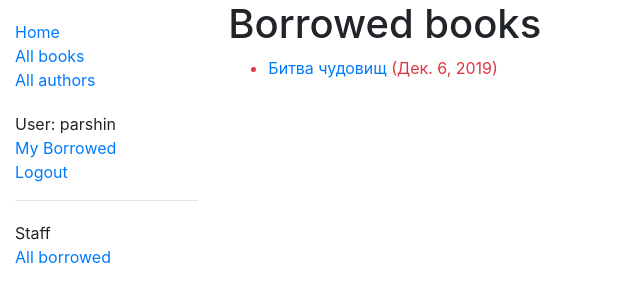
After one commit to parshin/dev.mozilla.library, a Django app: page /catalog/mybooks/ in a window 1280 px wide. The commit adds this page. Shown: the top 302 px of the page, without its empty margins (0-640 px from the left). Run offline with Django 3.2, Linux system fonts and the light colour scheme; a user stored in the database is signed in; data comes from the database, SQL or seed files in the repository; both versions use the stored data as it was after the commit; some libraries are stand-ins or nearby versions.

Commit message:
part 8 self work

```diff
--- a/catalog/models.py
+++ b/catalog/models.py
@@ -84,6 +84,7 @@ class BookInstance(models.Model):
 
     class Meta:
         ordering = ['due_back']
+        permissions = (("can_mark_returned", "Set book as returned"),)
 
     def __str__(self):
         """String for representing the Model object."""
--- a/catalog/templates/base_generic.html
+++ b/catalog/templates/base_generic.html
@@ -4,7 +4,10 @@
     {% block title %}<title>Local Library</title>{% endblock %}
     <meta charset="utf-8">
     <meta name="viewport" content="width=device-width, initial-scale=1">
-  <link rel="stylesheet" href="https://stackpath.bootstrapcdn.com/bootstrap/4.1.3/css/bootstrap.min.css" integrity="sha384-MCw98/SFnGE8fJT3GXwEOngsV7Zt27NXFoaoApmYm81iuXoPkFOJwJ8ERdknLPMO" crossorigin="anonymous">
+    <link rel="stylesheet"
+          href="https://stackpath.bootstrapcdn.com/bootstrap/4.1.3/css/bootstrap.min.css"
+          integrity="sha384-MCw98/SFnGE8fJT3GXwEOngsV7Zt27NXFoaoApmYm81iuXoPkFOJwJ8ERdknLPMO"
+          crossorigin="anonymous">
     <!-- Add additional CSS in static file -->
     {% load static %}
     <link rel="stylesheet" href="{% static 'css/styles.css' %}">
@@ -18,13 +21,24 @@
                 <li><a href="{% url 'index' %}">Home</a></li>
                 <li><a href="{% url 'books' %}">All books</a></li>
                 <li><a href="{% url 'authors' %}">All authors</a></li>
+                <ul class="sidebar-nav">
                     {% if user.is_authenticated %}
                         <li>User: {{ user.get_username }}</li>
+                        <li><a href="{% url 'my-borrowed' %}">My Borrowed</a></li>
                         <li><a href="{% url 'logout'%}?next={{request.path}}">Logout</a></li>
                     {% else %}
                         <li><a href="{% url 'login'%}?next={{request.path}}">Login</a></li>
                 {% endif %}
             </ul>
+                {% if user.is_staff %}
+                    <hr />
+                    <ul class="sidebar-nav">
+                    <li>Staff</li>
+                    {% if perms.catalog.can_mark_returned %}
+                        <li><a href="{% url 'all-borrowed' %}">All borrowed</a></li>
+                    {% endif %}
+                    </ul>
+                {% endif %}
             {% endblock %}
         </div>
         <div class="col-sm-10 ">{% block content %}{% endblock %}
--- /dev/null
+++ b/catalog/templates/catalog/bookinstance_list_borrowed_user.html
@@ -0,0 +1,19 @@
+{% extends "base_generic.html" %}
+
+{% block content %}
+    <h1>Borrowed books</h1>
+
+    {% if bookinstance_list %}
+    <ul>
+
+      {% for bookinst in bookinstance_list %}
+      <li class="{% if bookinst.is_overdue %}text-danger{% endif %}">
+        <a href="{% url 'book-detail' bookinst.book.pk %}">{{bookinst.book.title}}</a> ({{ bookinst.due_back }})
+      </li>
+      {% endfor %}
+    </ul>
+
+    {% else %}
+      <p>There are no books borrowed.</p>
+    {% endif %}
+{% endblock %}
--- a/catalog/urls.py
+++ b/catalog/urls.py
@@ -7,4 +7,6 @@ urlpatterns = [
 	path('book/<int:pk>', views.BookDetailView.as_view(), name='book-detail'),
 	path('authors/', views.AuthorListView.as_view(), name='authors'),
 	path('author/<int:pk>', views.AuthorDetailView.as_view(), name='author-detail'),
+	path('mybooks/', views.LoanedBooksByUserListView.as_view(), name='my-borrowed'),
+	path('borrowed/', views.LoanedBooksByUsersListView.as_view(), name='all-borrowed'),
 ]
--- a/catalog/views.py
+++ b/catalog/views.py
@@ -71,3 +71,14 @@ class LoanedBooksByUserListView(LoginRequiredMixin, generic.ListView):
 	def get_queryset(self):
 		return BookInstance.objects.filter(borrower=self.request.user).filter(
 			status__exact='o').order_by('due_back')
+
+
+class LoanedBooksByUsersListView(LoginRequiredMixin, generic.ListView):
+	"""Generic class-based view listing books on loan to current user."""
+	model = BookInstance
+	template_name = 'catalog/bookinstance_list_borrowed.html'
+	paginate_by = 10
+
+	def get_queryset(self):
+		return BookInstance.objects.filter(borrower=self.request.user).filter(
+			status__exact='o').order_by('due_back')
```
Also changed, not shown: catalog/templates/catalog/bookinstance_list_borrowed.html (added, +19 -0 lines), catalog/migrations/0005_auto_20191209_1751.py (added), db.sqlite3. Lines whose indentation alone changed are shown as unchanged.
